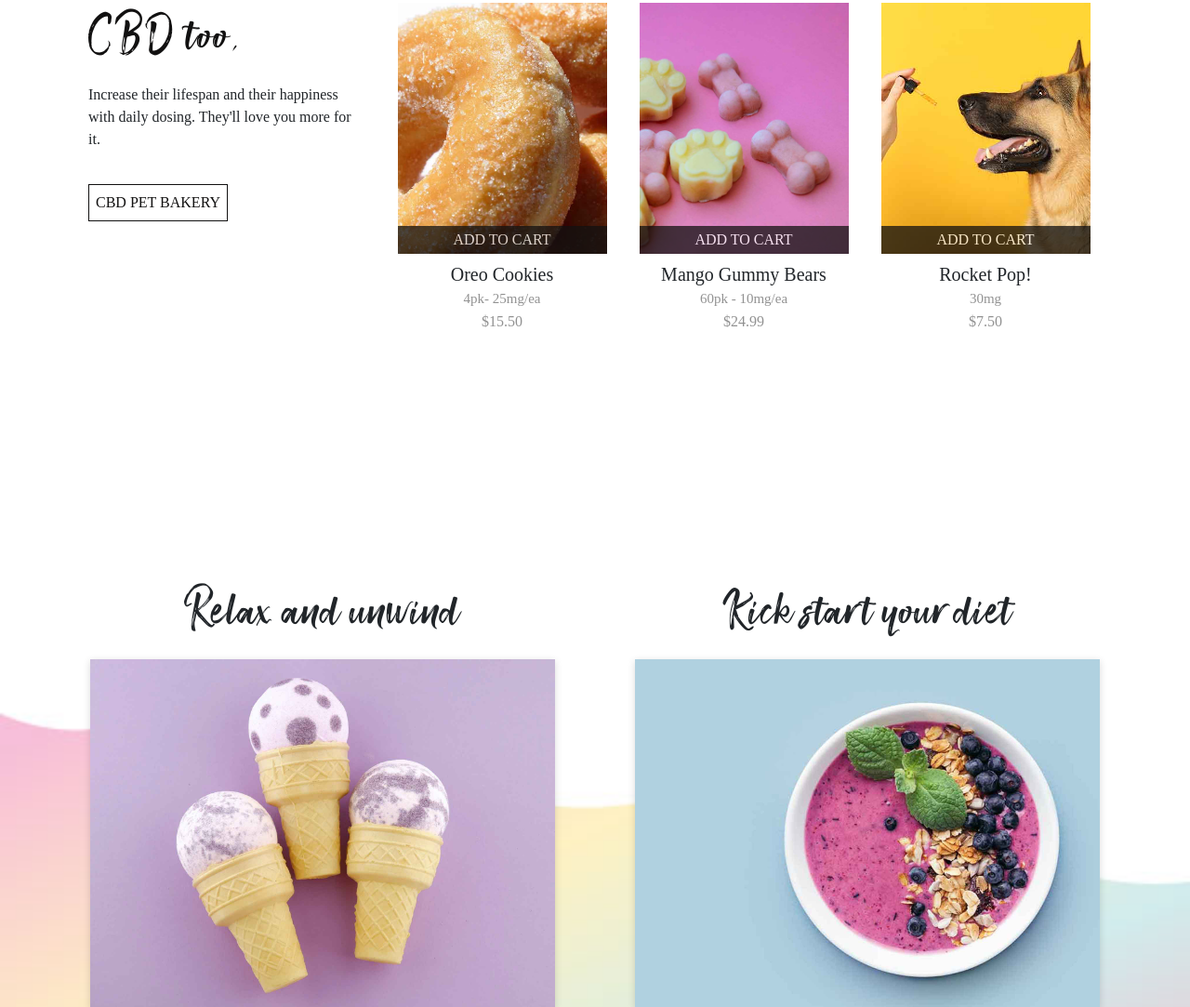
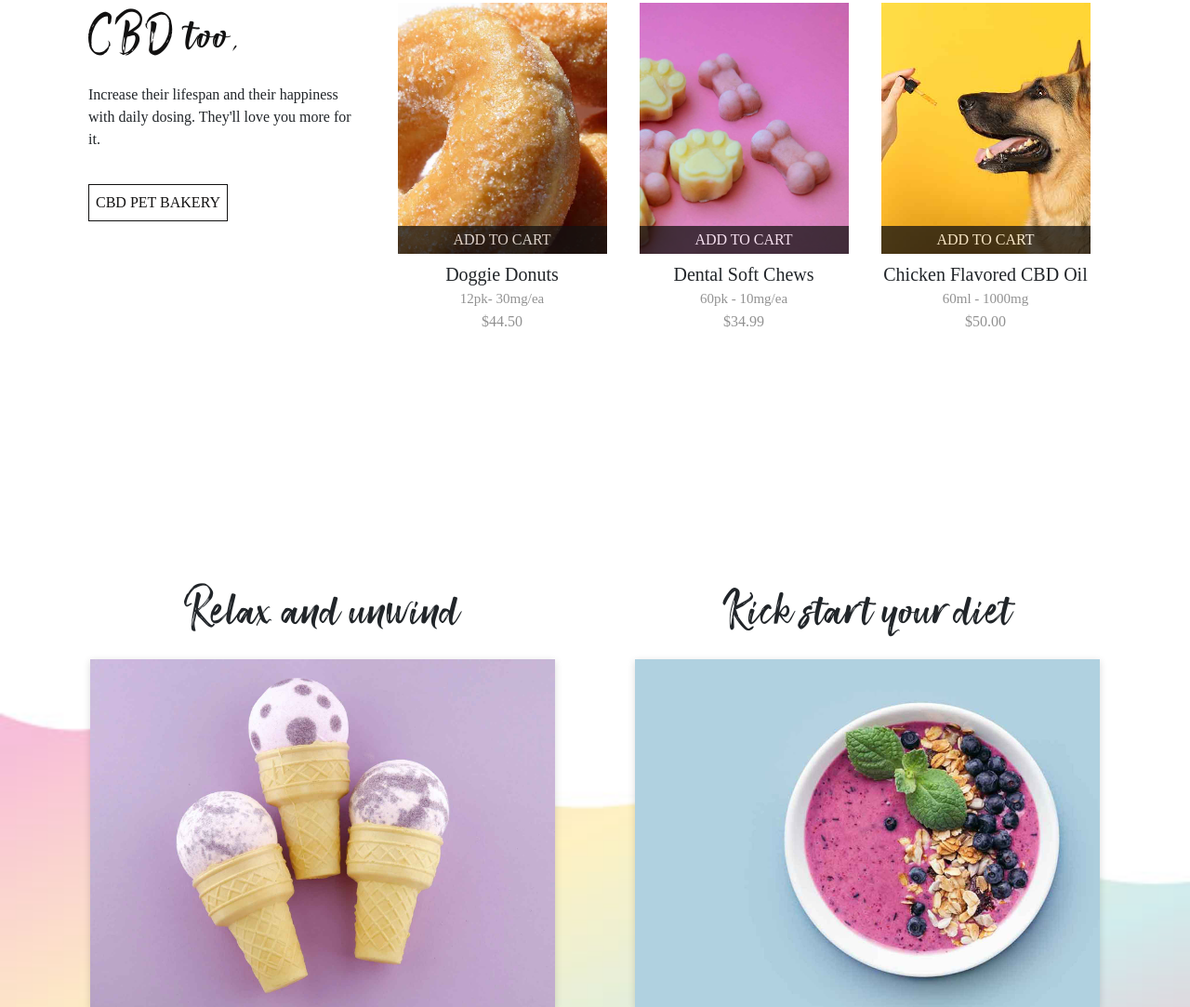
Before and after one commit to sranegar/e-commerce-cbd, a website: page index.html in a window 1280 px wide. Shown: the part 3217-4300 px from the top of the page at 93% size. Drawn offline with nearby package versions, Linux system fonts and the light colour scheme; a web font is replaced by a local one.

Commit message:
Updating text content in Pets section - pet product description

```diff
--- a/index.html
+++ b/index.html
@@ -242,9 +242,9 @@
               <button class="add-to-cart">Add To Cart</button>
             </div>
             <div class="pet-description-content">
-              <h5>Oreo Cookies
-                <br><span>4pk- 25mg/ea</span>
-                <br><p>$15.50</p>
+              <h5>Doggie Donuts
+                <br><span>12pk- 30mg/ea</span>
+                <br><p>$44.50</p>
               </h5>
             </div>
           </div>
@@ -253,9 +253,9 @@
               <button class="add-to-cart">Add To Cart</button>
             </div>
             <div class="pet-description-content">
-              <h5>Mango Gummy Bears
+              <h5>Dental Soft Chews
                 <br><span>60pk - 10mg/ea</span>
-                <p>$24.99</p>
+                <p>$34.99</p>
               </h5>
             </div>
           </div>
@@ -264,9 +264,9 @@
               <button class="add-to-cart">Add To Cart</button>
             </div>
             <div class="pet-description-content">
-              <h5>Rocket Pop!
-                <br><span>30mg</span>
-                <p>$7.50</p>
+              <h5>Chicken Flavored CBD Oil
+                <br><span>60ml - 1000mg</span>
+                <p>$50.00</p>
               </h5>
             </div>
           </div>
```
